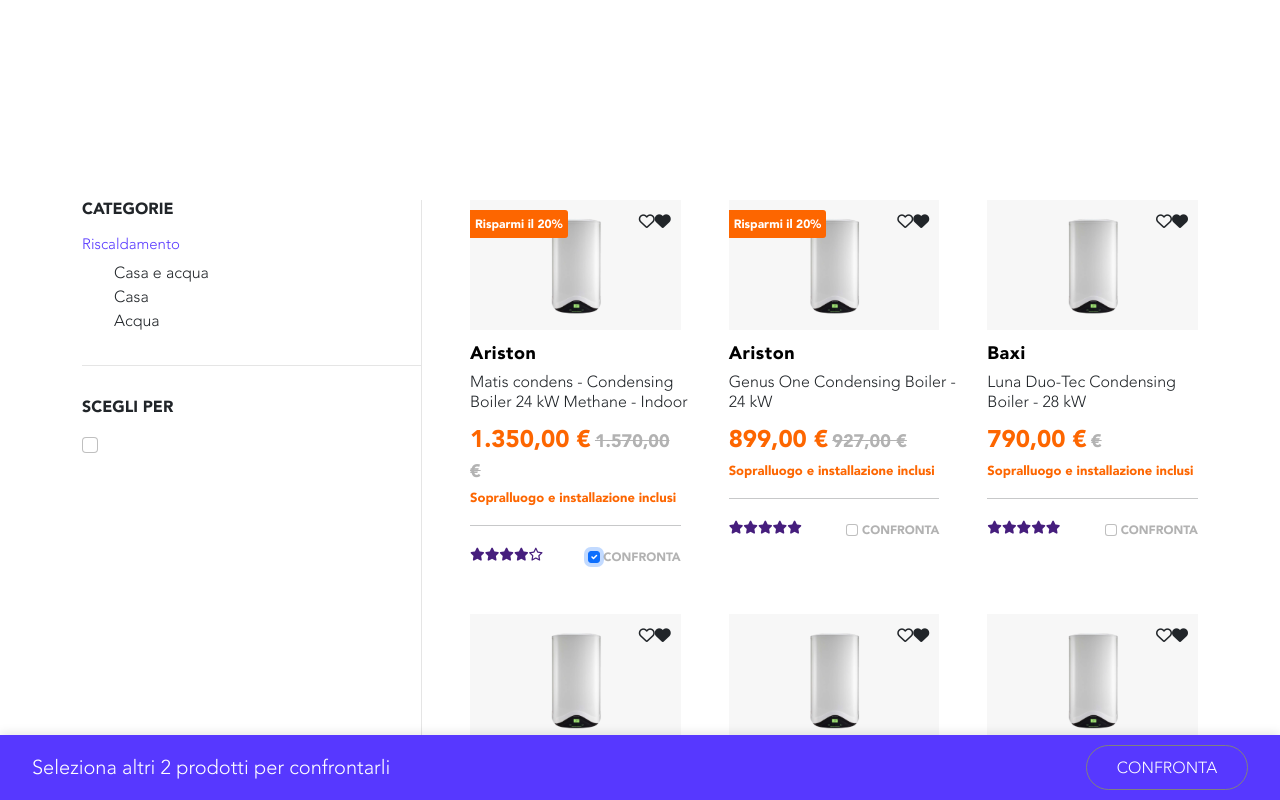
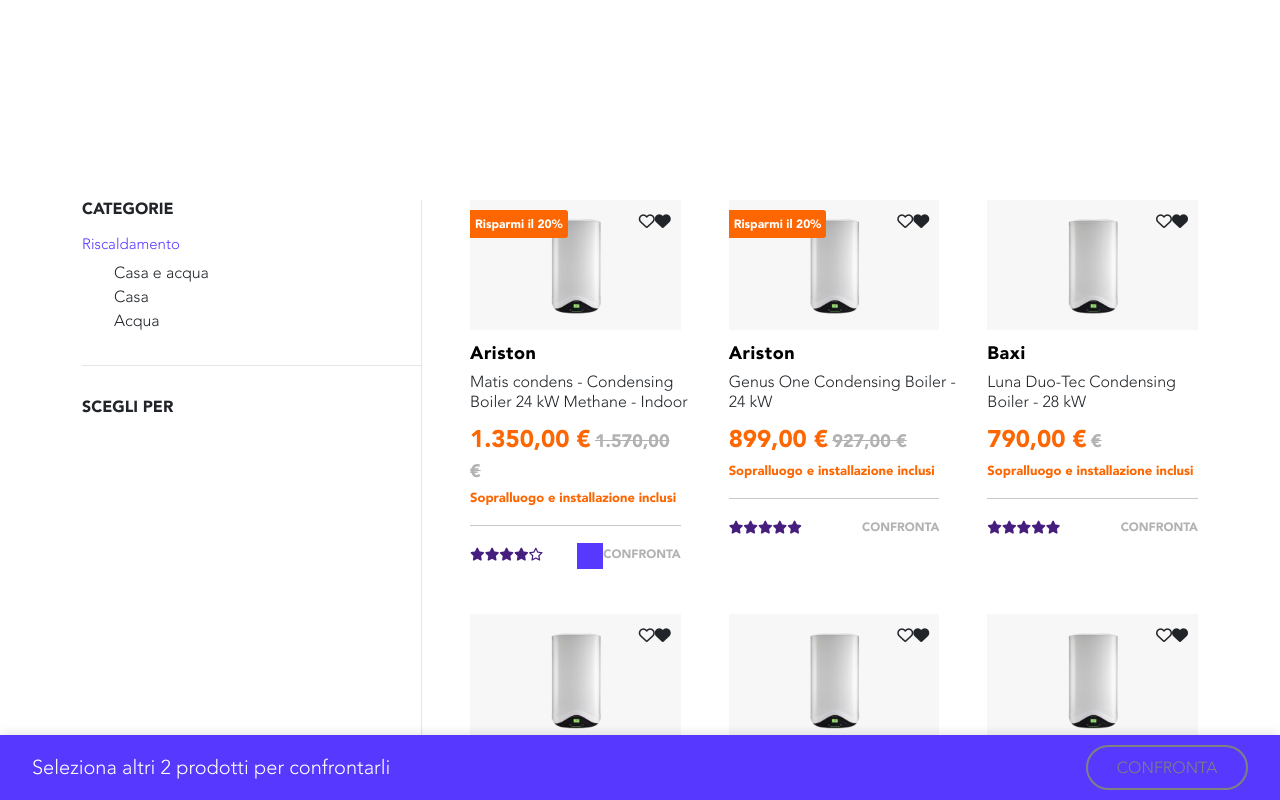
Before and after one commit to vanbommel8/frontend-test, a React (Create React App) app: page / in a window 1280 px wide. Both pictures are taken after a click on the checkbox 593 px from the left and 557 px from the top of the page. Shown: the top 800 px of the page. Built offline with nearby package versions, Linux system fonts and the light colour scheme; data requests are answered from the project's data file.

Commit message:
fix ui + refactoring checkbox

```diff
--- a/src/App.js
+++ b/src/App.js
@@ -5,7 +5,7 @@
 import reducer from "./store/actions";
 import { INITIAL_STATE } from "./store/reducer";
 import axios from "axios";
-import ConfrontaAlert from "./component/shared/ControntaAlert";
+import ConfrontaAlert from "./component/shared/ConfrontaAlert";
 
 export const AppContext = createContext();
 function App() {
--- a/src/component/shared/Boiler.js
+++ b/src/component/shared/Boiler.js
@@ -48,13 +48,13 @@
 
             // Facciamo un map del valore dell'array dichiarato "starsNumbers", successivamente si confronta il numero con la prop "stelle" che sarebbe il numero di recensioni che ha avuto (al momento prende il numero dal db.json) e se corrisponde a quel numero stampa la stellina piena altrimenti la stellina vuota.
             starsNumbers.map((value) => {
-              return (value <= stelle) ? < Rating isRating={true} /> : <Rating isRating={false} />
+              return (value <= stelle) ? <Rating isRating={true} /> : <Rating isRating={false} />
 
             })
           }
 
           <span className="confronta">
-            <Checkbox dispatch={dispatch} titolo={"Confronta"} id={id} />
+            <Checkbox dispatch={dispatch} type={'MATCH_BOILER'} titolo={"Confronta"} id={id} />
           </span>
         </div>
       </div>
--- a/src/component/shared/Checkbox.js
+++ b/src/component/shared/Checkbox.js
@@ -1,8 +1,8 @@
 import React from "react";
 
 
-export default function Checkbox({id,titolo,dispatch}) {
+export default function Checkbox({ id, titolo, dispatch, type }) {
     return (
-        <span><input  type="checkbox"  onChange={()=> dispatch({ type:'MATCH_BOILER', payload:id})} className="form-check-input" ></input> {titolo}</span>
+    <span><input value={id} type="checkbox" onChange={(e) => dispatch({ type: type, payload: e.target.value })}></input> {titolo}</span>
     )
 }
--- /dev/null
+++ b/src/component/shared/ConfrontaAlert.js
@@ -0,0 +1,29 @@
+import React from "react";
+
+export default function ConfrontaAlert({ showBar }) {
+
+
+    const title = () => {
+
+        switch (showBar.length) {
+            case 0:
+                return ' ';
+            case 1:
+                return 'Seleziona altri 2 prodotti per confrontarli';
+            case 2:
+                return 'Seleziona ancora un prodotto per un confronto più dettagliato';
+            case 3:
+                return 'Confronta i modelli selezionati';
+            default:
+                return 'Puoi selezionare al massimo 3 prodotti per il confronto';
+
+        }
+    };
+    return (
+        (showBar.length >= 1) &&
+        <div className='confrontaAlert'>
+            <span className='testoConfronta'> {title()} </span>
+            <button disabled={(showBar.length < 3) || (showBar.length >= 4) ? true : false} className='buttonConfronta'>CONFRONTA</button>
+        </div>
+    )
+}
--- a/src/component/shared/ControntaAlert.js
+++ /dev/null
@@ -1,39 +0,0 @@
-import React from "react";
-
-export default function ConfrontaAlert({showBar}) {
-
-
-    const title = () => {
-
-        switch (showBar.length) {
-            case 0:
-
-
-              return ' ';
-
-            case 1:
-                return 'Seleziona altri 2 prodotti per confrontarli'  ;
-
-            case 2:
-                return 'Seleziona ancora un prodotto per un confronto più dettagliato';
-
-
-            case 3 :
-                return 'Confronta i modelli selezionati';
-
-
-
-
-            default:
-                return 'Hai Selezionato troppi prodotti  (max 3)';
-
-        }
-    };
-    return (
-        (showBar.length>=1) &&
-        <div className='confrontaAlert'>
-            <span className='testoConfronta'> {title()} </span>
-            <button disabled={ (showBar.length<3) ||( showBar.length>=4)?true:false} className='buttonConfronta'>CONFRONTA</button>
-        </div>
-    )
-}
--- a/src/styles/index.scss
+++ b/src/styles/index.scss
@@ -56,6 +56,11 @@
   position: absolute;
   right: 0;
   bottom: 0;
+}
+
+button:disabled {
+  border: 2px solid gray;
+  color: gray;
 }
 
 .categorie {
@@ -175,7 +180,7 @@
 
 .buttonConfronta {
   background: transparent;
-  border: 1px solid gray;
+  border: 2px solid white;
   color: #fff;
   width: 10.125rem;
   height: 2.813rem;
@@ -184,3 +189,29 @@
   right: 2rem;
   top: 0.625rem;
 }
+
+input[type="checkbox"]:checked {
+  transform: scale(1.3);
+  -webkit-appearance: none;
+  background-color: $complementary;
+  width: 20px;
+  height: 20px;
+  vertical-align: text-top;
+  cursor: pointer;
+}
+
+input[type="checkbox"] {
+  transform: scale(1);
+  -webkit-appearance: none;
+  background-color: $white;
+  width: 20px;
+  height: 20px;
+  vertical-align: text-top;
+  cursor: pointer;
+}
+
+.form-check-input[type="checkbox"] {
+  border-radius: 0;
+  border-color: #0000001A;
+  vertical-align: bottom;
+}
```
